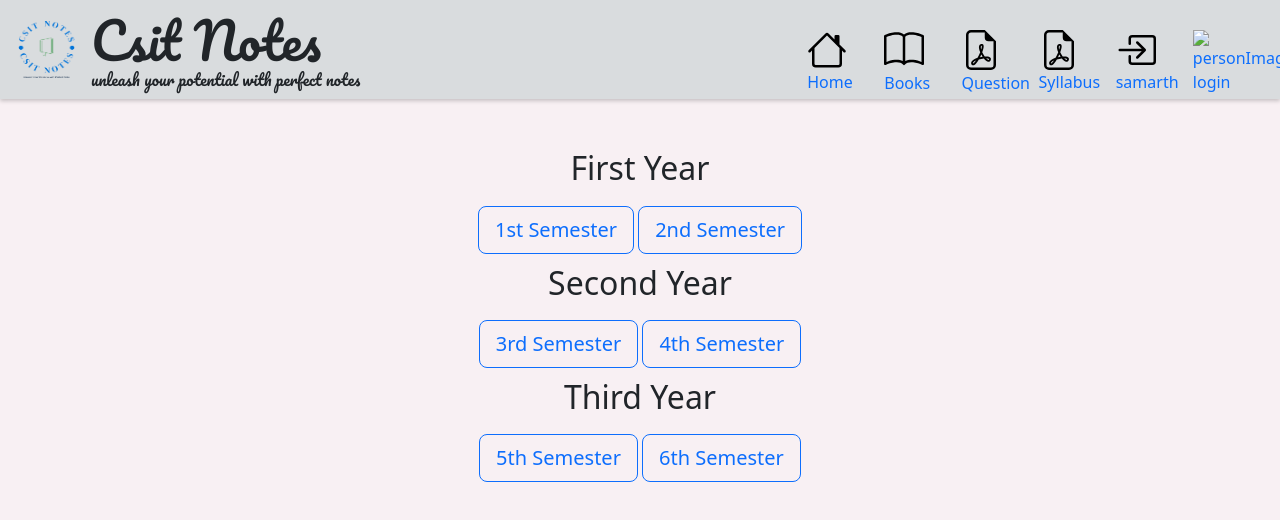
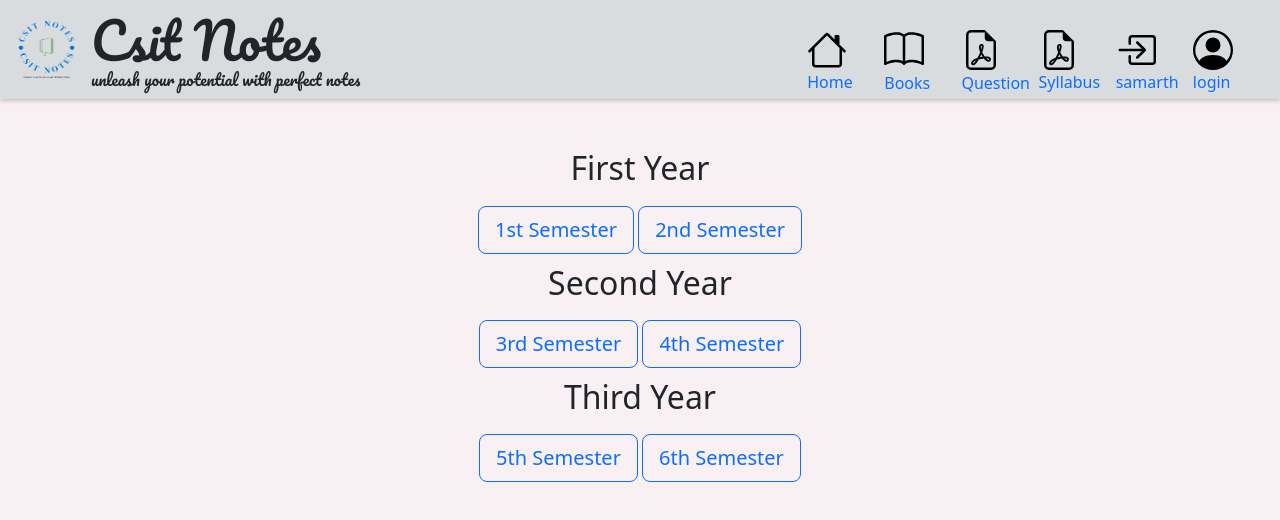
Before and after one commit to aman-yadav-05/Scholars-Vault, a plain HTML site: page index.html in a window 1280 px wide. Drawn offline with nearby package versions, Linux system fonts and the light colour scheme; the site is published under a folder, as on GitHub Pages, so addresses that start at the root find nothing.

Commit message:
changed path of login image

```diff
--- a/index.html
+++ b/index.html
@@ -117,7 +117,7 @@
             </span>
             <span class="navbarItems">
                 <a href="login.html">
-                    <img src="/images/person-circle.svg" alt="personImage" />
+                    <img src="images/person-circle.svg" alt="personImage" />
                 </a>
                 <a href="login.html">login </a>
             </span>
```
